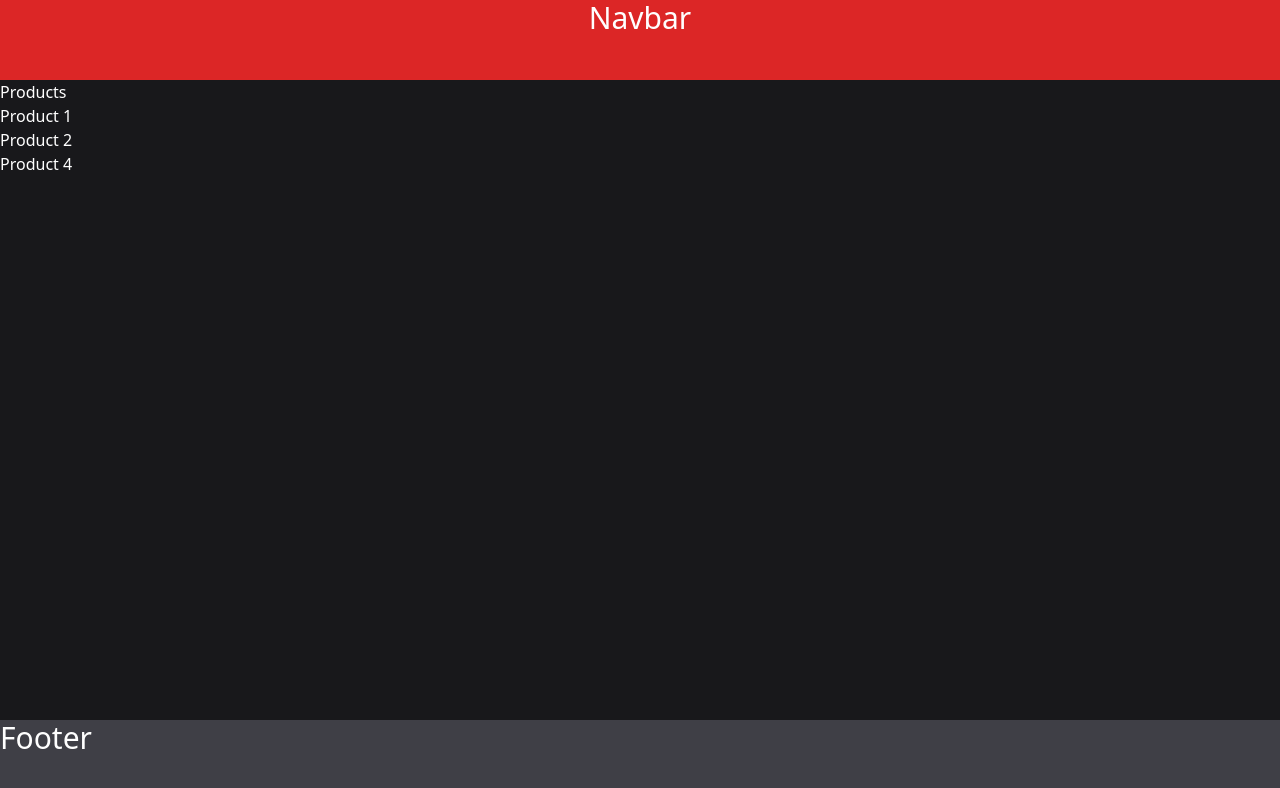
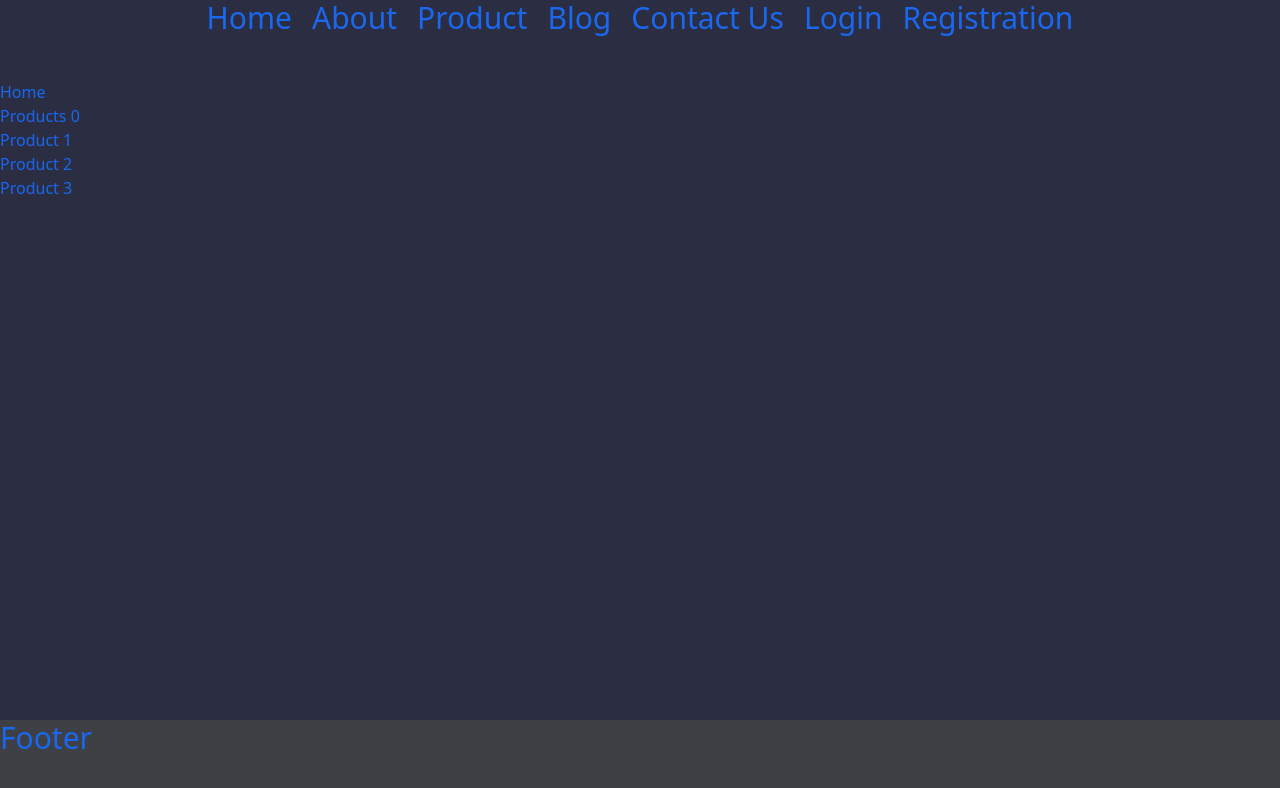
Before and after one commit to mannu-cyber/NextJs, a Next.js app in the folder routing/: page /products in a window 1280 px wide. Shown: the top 788 px of the page. Built offline with nearby package versions, Linux system fonts and the light colour scheme.

Commit message:
navigation

```diff
--- a/routing/src/app/layout.js
+++ b/routing/src/app/layout.js
@@ -1,3 +1,5 @@
+
+import Link from "next/link"
 import "./global.css"
 export const metadata = {
   title: 'Next.js',
@@ -7,8 +9,15 @@ export const metadata = {
 export default function RootLayout({ children }) {
   return (
     <html lang="en">
-      <body className="bg-zinc-900 text-white pt-20">
-        <header className="w-screen h-20 bg-red-600 text-center text-3xl fixed top-0 left-0 " > Navbar</header>
+      <body className="bg-[#2b2d42] text-[#1a68ef] pt-20">
+        <header className="w-screen h-20 bg-[] text-center text-3xl fixed top-0 left-0 flex gap-5 justify-center" >
+          <Link href='/'>Home</Link>
+          <Link href="/about">About</Link>
+          <Link href="/products">Product</Link>
+          <Link href="/blog">Blog</Link>
+          <Link href="/contactUs">Contact Us</Link>
+          <Link href="/login">Login</Link>
+          <Link href="/registration">Registration</Link></header>
         {children}
 
         <footer className="w-screen h-20 text-3xl bg-zinc-700 fixed bottom-0 left-0">
--- a/routing/src/app/page.jsx
+++ b/routing/src/app/page.jsx
@@ -1,8 +1,10 @@
+import Link from "next/link";
 import "./global.css";
-
 export default function Home() {
   return (
     <>
+
+
       <h1 className="bg-pink-700 text-center mt-10 text-3xl uppercase bolder">
         Welcome to the HOme page
       </h1>
--- a/routing/src/app/products/[productId]/page.jsx
+++ b/routing/src/app/products/[productId]/page.jsx
@@ -1,7 +1,7 @@
 export default function ProductId({ params }) {
   return (
     <div>
-      <h1>This is Product Id :{params.ProductId}</h1>
+      <h1>This is Product Id :{params.productId}</h1>
     </div>
   );
 }
--- a/routing/src/app/products/page.jsx
+++ b/routing/src/app/products/page.jsx
@@ -1,10 +1,21 @@
+import Link from "next/link";
+
 export default function Products() {
   return (
     <div>
-      <h1>Products</h1>
-      <h2>Product 1</h2>
-      <h2>Product 2</h2>
-      <h2>Product 4</h2>
+      <Link href="/">Home</Link>
+      <Link href="products/0">
+        <h1>Products 0</h1>
+      </Link>
+      <Link href="products/2">
+        <h2>Product 1</h2>
+      </Link>
+      <Link href="products/2" replace>
+        <h2>Product 2</h2>
+      </Link>
+      <Link href="products/3">
+        <h2>Product 3</h2>
+      </Link>
     </div>
   );
 }
```
